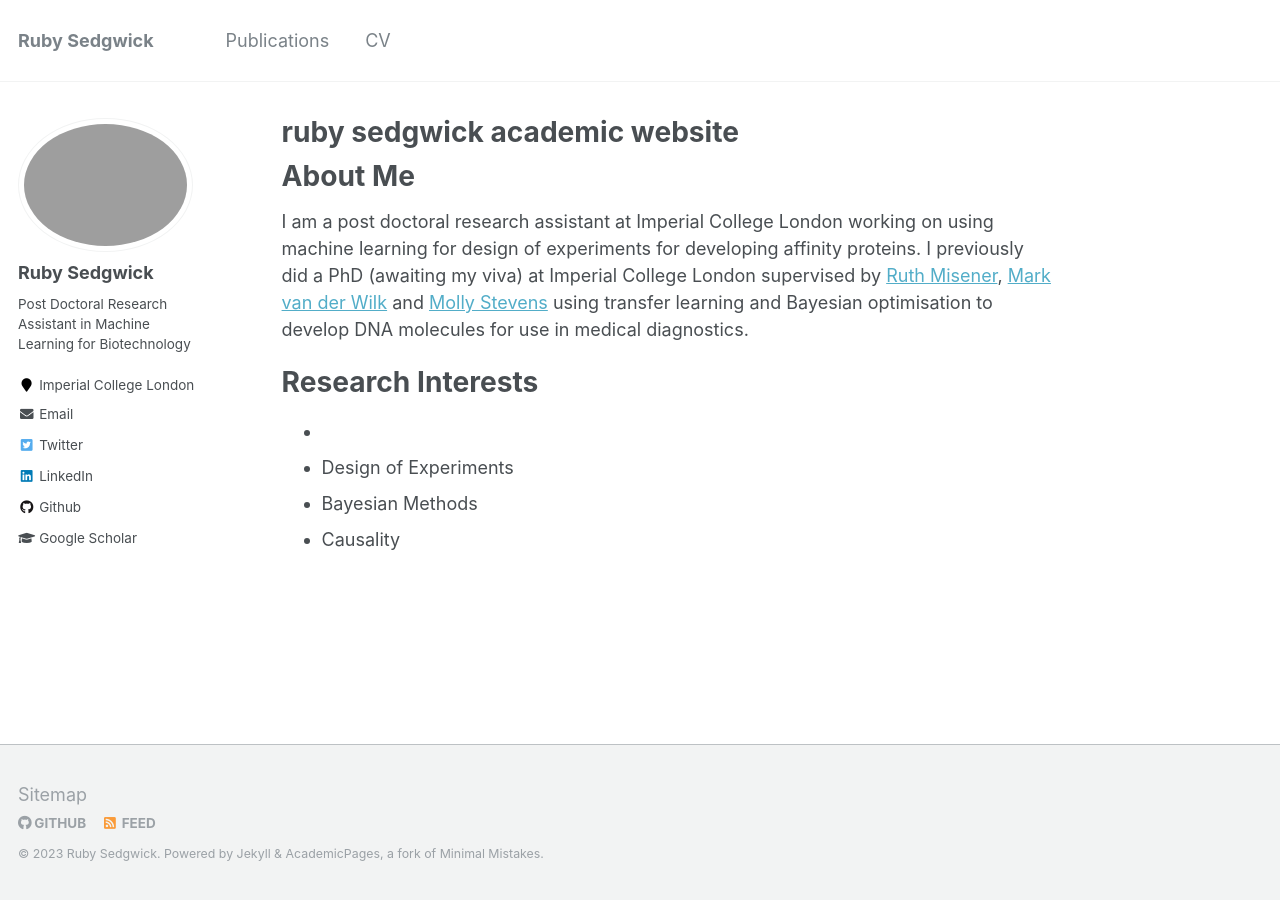
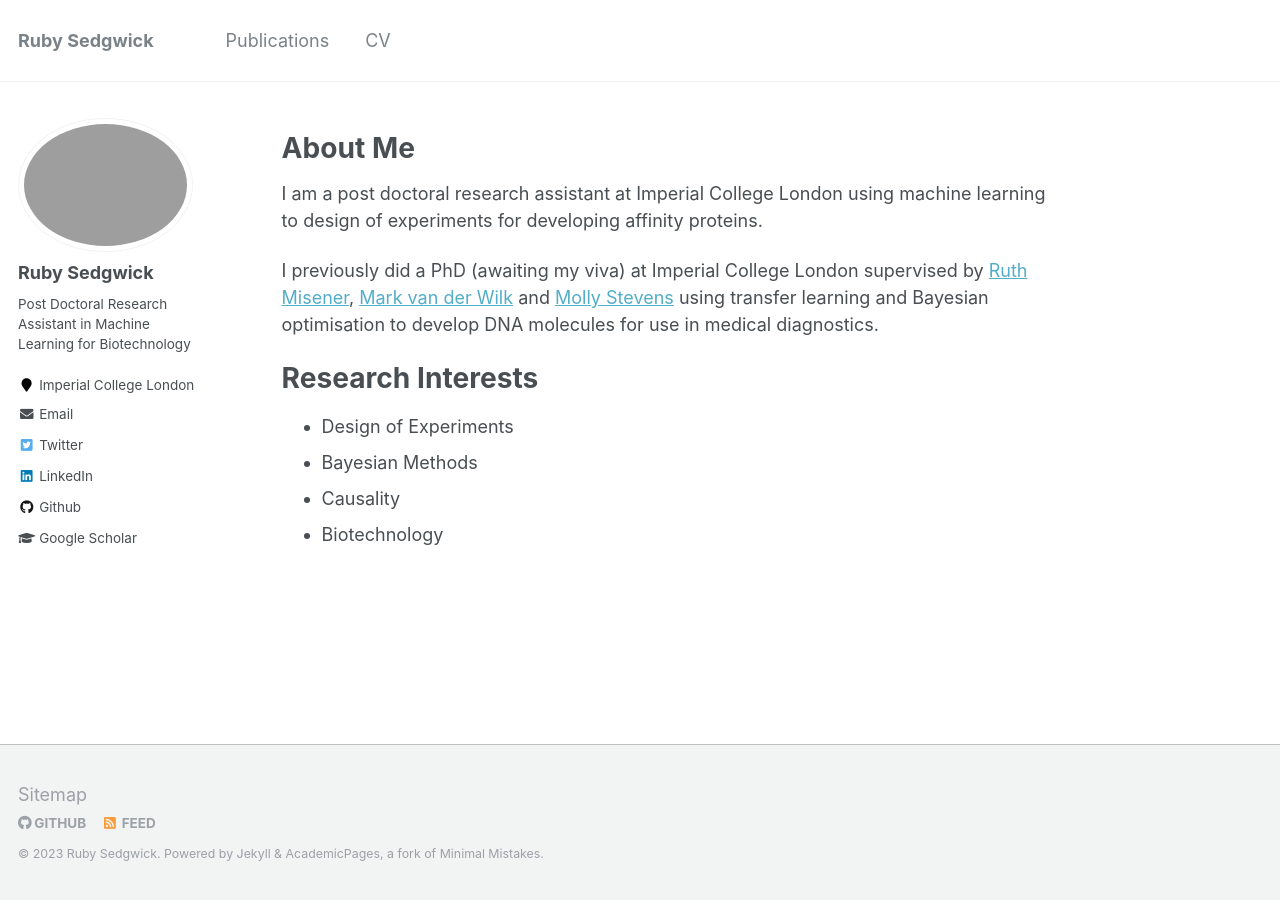
Before and after one commit to RSedgwick/rsedgwick.github.io, a Jekyll site: the page built from _pages/about.md, in a window 1280 px wide. Built offline with Jekyll 4.4.1, drawn with Linux system fonts in a browser that asks for light colours.

Commit message:
Update about.md

```diff
--- a/_pages/about.md
+++ b/_pages/about.md
@@ -1,6 +1,6 @@
 ---
 permalink: /
-title: "ruby sedgwick academic website"
+title: ""
 excerpt: "About me"
 author_profile: true
 redirect_from:
@@ -11,12 +11,14 @@ redirect_from:
 About Me
 ======
 
-I am a post doctoral research assistant at Imperial College London working on using machine learning for design of experiments for developing affinity proteins. I previously did a PhD (awaiting my viva) at Imperial College London supervised by [Ruth Misener](https://www.imperial.ac.uk/people/r.misener), [Mark van der Wilk](https://mvdw.uk/) and [Molly Stevens](https://www.stevensgroup.org/) using transfer learning and Bayesian optimisation to develop DNA molecules for use in medical diagnostics.
+I am a post doctoral research assistant at Imperial College London using machine learning to design of experiments for developing affinity proteins.
+
+I previously did a PhD (awaiting my viva) at Imperial College London supervised by [Ruth Misener](https://www.imperial.ac.uk/people/r.misener), [Mark van der Wilk](https://mvdw.uk/) and [Molly Stevens](https://www.stevensgroup.org/) using transfer learning and Bayesian optimisation to develop DNA molecules for use in medical diagnostics.
 
 Research Interests
 ======
 
--
 - Design of Experiments
 - Bayesian Methods
 - Causality
+- Biotechnology
```
